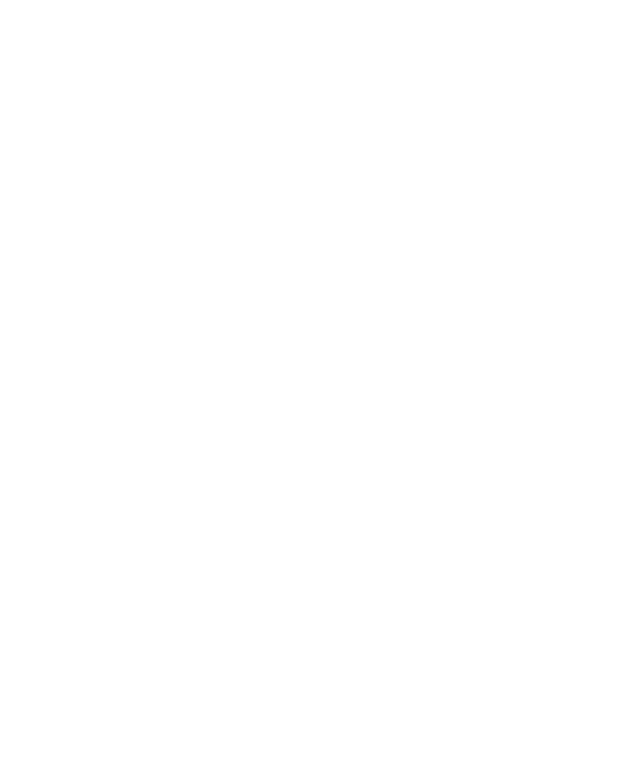
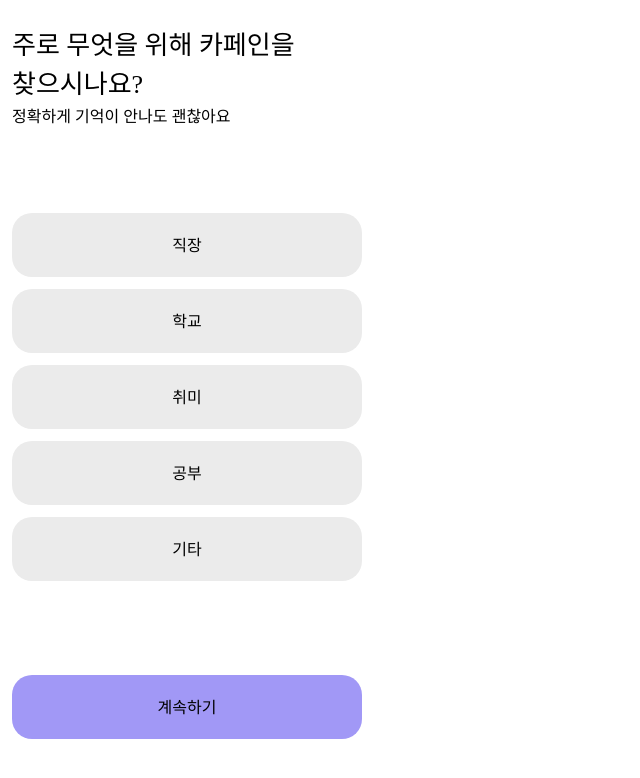
Before and after one commit to Likelion12thERICA-2team/400mgFrontend, a React (Create React App) app: page /start/signup2 in a window 1280 px wide. Shown: the top 778 px of the page, without its empty margins (0-640 px from the left). Built offline with nearby package versions, Linux system fonts and the light colour scheme; a web font is replaced by a local one.

Commit message:
컴포넌트 이름 수정

```diff
--- a/src/App.js
+++ b/src/App.js
@@ -1,8 +1,8 @@
 import React from 'react';
 import { BrowserRouter, Route, Routes } from 'react-router-dom';
 
-import startMain from "./container/startMain";
-import signUp2 from "./container/signUp2"
+import StartMain from "./container/startMain"
+import SignUp2 from './container/signUp2';
 
 function App() {
   return (
@@ -10,8 +10,8 @@
       <BrowserRouter>
         <Routes>
           {/* <Route exact path="/" element={<StartMain />}></Route> */}
-          <Route path="/start" element={<startMain />}></Route>
-          <Route path="/start/signup2" element={<signUp2 />}></Route>
+          <Route path="/start" element={<StartMain />}></Route>
+          <Route path="/start/signup2" element={<SignUp2 />}></Route>
         </Routes>
       </BrowserRouter>
     </div>
--- a/src/components/forWhat.js
+++ b/src/components/forWhat.js
@@ -1,7 +1,7 @@
 import React from "react";
 import Button from "./Button";
 
-const forWhat = () =>
+const ForWhat = () =>
 	<section className="mt-[26px] mb-[32px] flex flex-col px-[12px]" >
 		<div className="text-[26px] font-AppleBold items-center " >
 			주로 무엇을 위해 카페인을 <br />
@@ -26,4 +26,4 @@
 	</section>
 
 
-export default forWhat;
+export default ForWhat;
--- a/src/container/signUp2.js
+++ b/src/container/signUp2.js
@@ -1,15 +1,16 @@
-import forWhat from "../components/forWhat"
 
-const signUp2 = () => {
+import ForWhat from "../components/forWhat"
+
+const SignUp2 = () => {
   return (
     <div className="">
       <main className=''>
         <div className=''>
-          <forWhat />
+          <ForWhat />
         </div>
       </main>
     </div>
   );
 }
 
-export default signUp2;
+export default SignUp2;
--- a/src/container/startMain.js
+++ b/src/container/startMain.js
@@ -1,6 +1,6 @@
 import Start from "../components/Start"
 
-const startMain = () => {
+const StartMain = () => {
   return (
     <div className="">
       <main className=''>
@@ -12,4 +12,4 @@
   );
 }
 
-export default startMain;
+export default StartMain;
```
Also changed, not shown: 1 other file (tests, documents, lock files or other folders).
